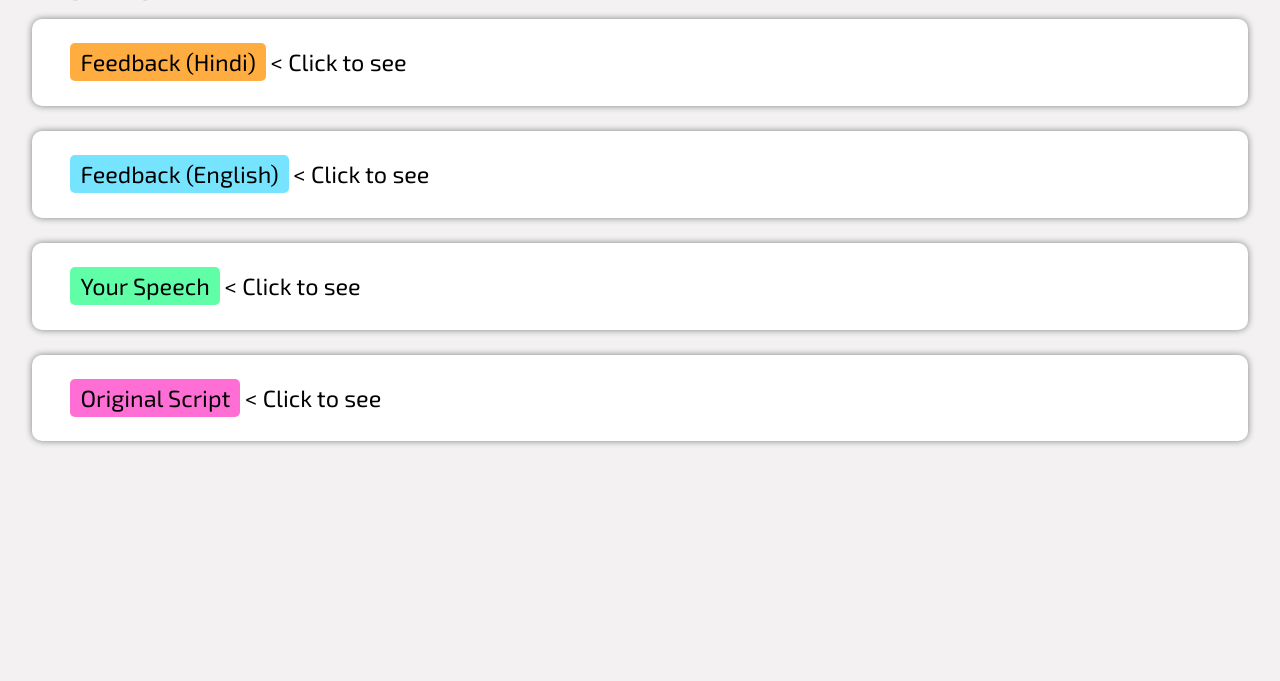
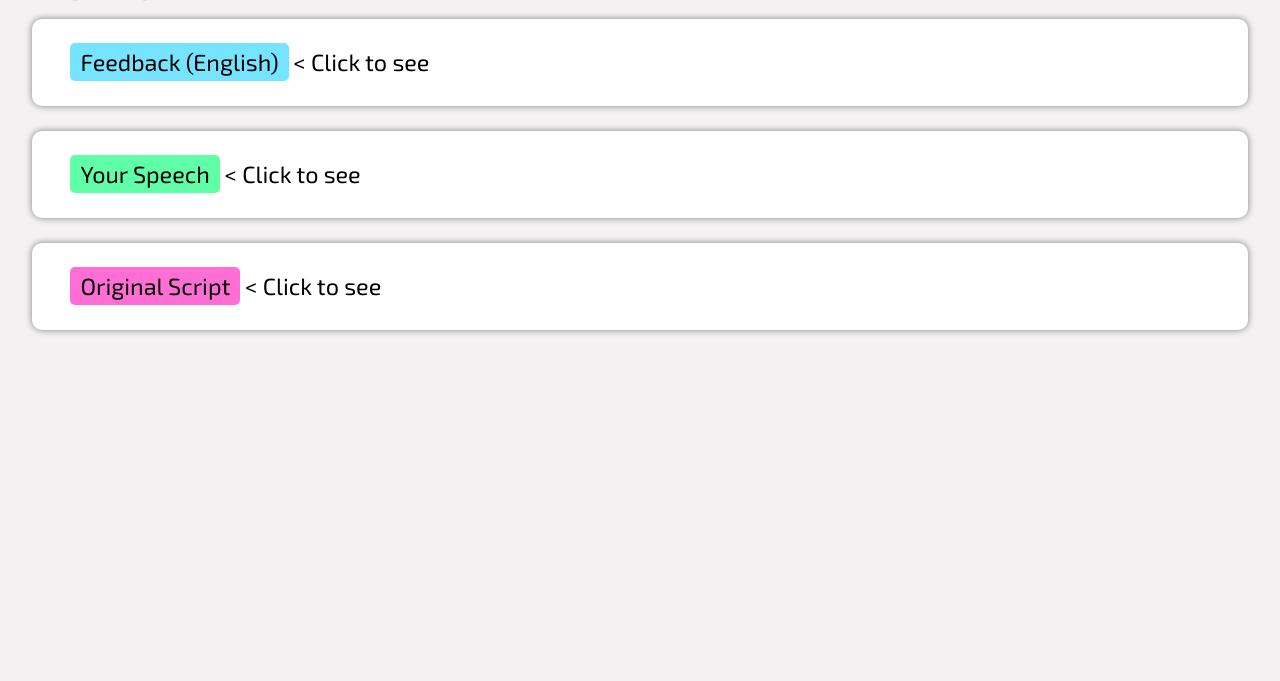
Before and after one commit to niteshinfocus/englang, a Flask app: template templates/result.html in a window 1280 px wide. Shown: the part 42-723 px from the top of the page. Run offline with Flask 3, Linux system fonts and the light colour scheme; the template is opened without the code that fills it, so the values that code supplies are empty.

Commit message:
Update result.html

```diff
--- a/templates/result.html
+++ b/templates/result.html
@@ -34,27 +34,6 @@
             cursor: pointer;
         }
 
-        /* for feedback */
-        .feedbackWrapper {
-            display: none;
-            padding: 10px;
-            background-color: #fff4e6;
-            border: 2px solid #ffac41;
-            border-radius: 5px;
-            margin-top: 1%;
-        }
-
-        .feedback {
-            display: inline-block;
-            padding: 5px 10px;
-            background-color: #ffac41;
-            border: none;
-            border-radius: 5px;
-            cursor: pointer;
-            margin: 1% 0%;
-        }
-
-        /* ---------------------------------------------- */
         /* for feedback in english */
         .engfeedbackWrapper {
             display: none;
@@ -149,13 +128,6 @@
     <nav> englang</nav>
 
     <div class="box">
-        <button class="feedback">Feedback (Hindi)</button> <span> &lt Click to see</span>
-        <div class="feedbackWrapper">
-            <p>{{hiMsg}} </p>
-        </div>
-    </div>
-
-    <div class="box">
         <button class="engfeedback">Feedback (English)</button> <span> &lt Click to see</span>
         <div class="engfeedbackWrapper">
             <p>{{aiMsg}} </p>
@@ -181,16 +153,6 @@
 
 </body>
 <script>
-
-    const feedbackButton = document.querySelector('.feedback');
-    const feedbackWrapper = document.querySelector('.feedbackWrapper');
-    feedbackButton.addEventListener('click', function () {
-        if (feedbackWrapper.style.display === 'block') {
-            feedbackWrapper.style.display = 'none';
-        } else {
-            feedbackWrapper.style.display = 'block';
-        }
-    });
 
     const engfeedbackButton = document.querySelector('.engfeedback');
     const engfeedbackWrapper = document.querySelector('.engfeedbackWrapper');
```
